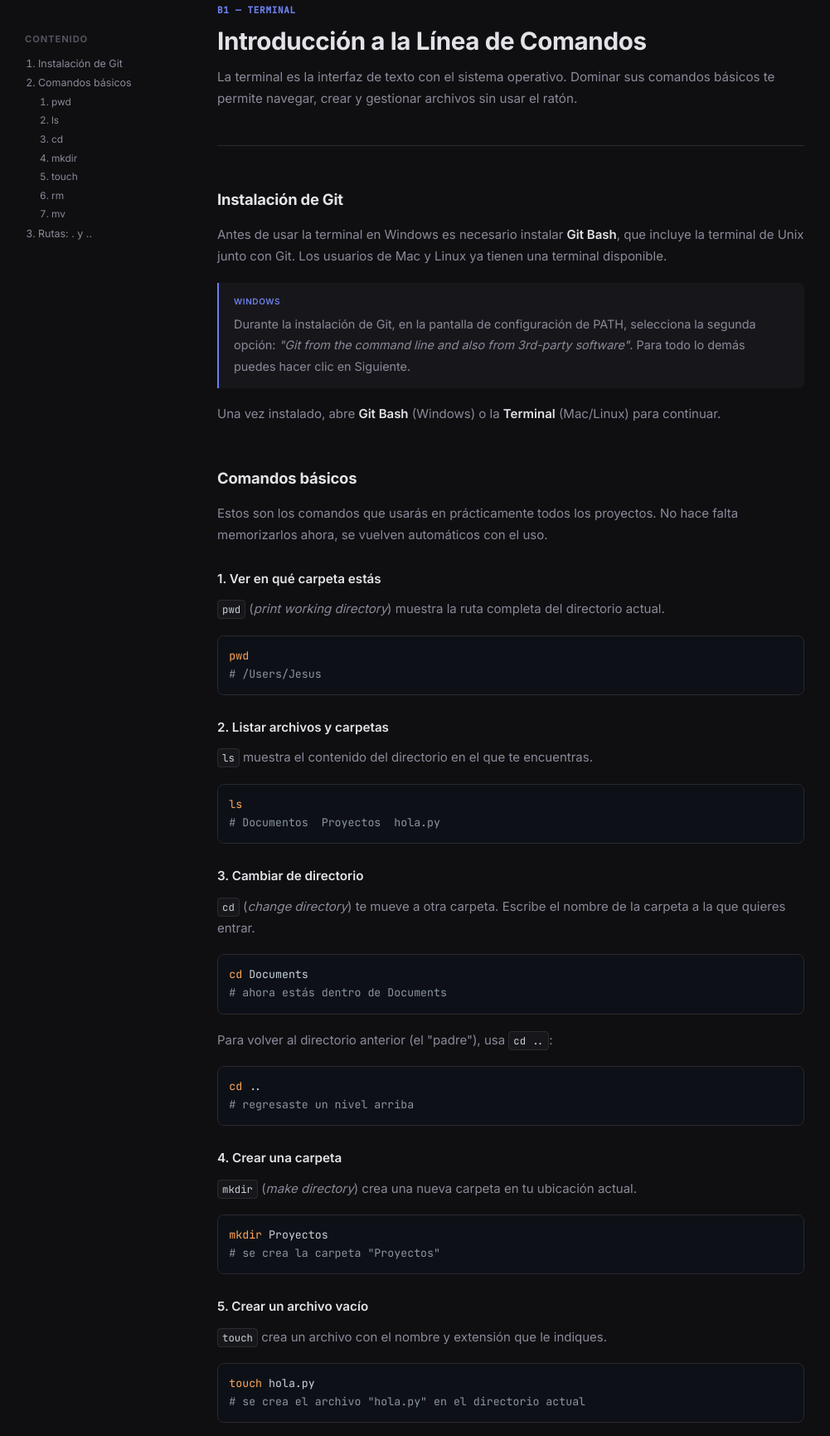
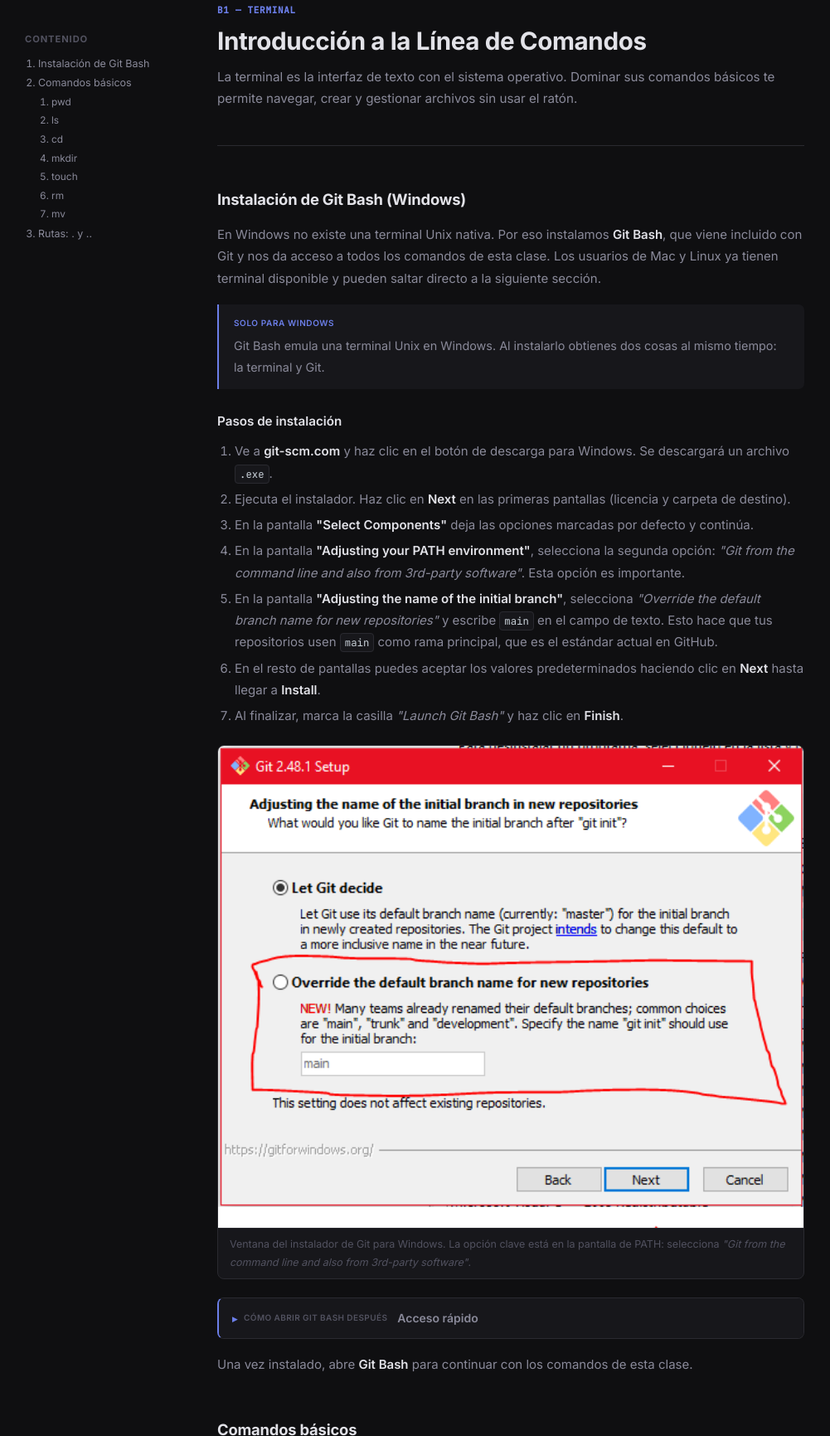
Before and after one commit to jmlopezfabian/Introduccion-DS-Tukey, a plain HTML site: page docs/terminal.html in a window 1280 px wide. Shown: the part 97-1828 px from the top of the page at 83% size, without its empty margins (140-1141 px from the left). Drawn offline with nearby package versions, Linux system fonts and the light colour scheme.

Commit message:
Git bash setup

```diff
--- a/docs/terminal.html
+++ b/docs/terminal.html
@@ -68,6 +68,10 @@
   .dbody>*:last-child{margin-bottom:0}
   .tag{font-size:10px;font-weight:600;letter-spacing:.4px;text-transform:uppercase;color:var(--text-3);margin-right:4px}
 
+  .fig{margin:22px 0;border:1px solid var(--border);border-radius:8px;overflow:hidden;background:var(--bg-alt)}
+  .fig img{display:block;width:100%;height:auto}
+  .fig-caption{padding:8px 14px;font-size:.78rem;color:var(--text-3);border-top:1px solid var(--border)}
+
   @media(max-width:860px){.toc-sidebar{display:none}}
 </style>
 </head>
@@ -85,7 +89,7 @@
   <aside class="toc-sidebar">
     <h2>Contenido</h2>
     <ol>
-      <li><a href="#instalacion">Instalación de Git</a></li>
+      <li><a href="#instalacion">Instalación de Git Bash</a></li>
       <li><a href="#comandos">Comandos básicos</a>
         <ol>
           <li><a href="#pwd">pwd</a></li>
@@ -109,15 +113,42 @@
       <p class="lead">La terminal es la interfaz de texto con el sistema operativo. Dominar sus comandos básicos te permite navegar, crear y gestionar archivos sin usar el ratón.</p>
     </div>
 
-    <h2 id="instalacion">Instalación de Git</h2>
-    <p>Antes de usar la terminal en Windows es necesario instalar <strong>Git Bash</strong>, que incluye la terminal de Unix junto con Git. Los usuarios de Mac y Linux ya tienen una terminal disponible.</p>
+    <h2 id="instalacion">Instalación de Git Bash (Windows)</h2>
+    <p>En Windows no existe una terminal Unix nativa. Por eso instalamos <strong>Git Bash</strong>, que viene incluido con Git y nos da acceso a todos los comandos de esta clase. Los usuarios de Mac y Linux ya tienen terminal disponible y pueden saltar directo a la siguiente sección.</p>
 
     <div class="def">
-      <div class="def-label">Windows</div>
-      <p>Durante la instalación de Git, en la pantalla de configuración de PATH, selecciona la segunda opción: <em>"Git from the command line and also from 3rd-party software"</em>. Para todo lo demás puedes hacer clic en Siguiente.</p>
+      <div class="def-label">Solo para Windows</div>
+      <p>Git Bash emula una terminal Unix en Windows. Al instalarlo obtienes dos cosas al mismo tiempo: la terminal y Git.</p>
     </div>
 
-    <p>Una vez instalado, abre <strong>Git Bash</strong> (Windows) o la <strong>Terminal</strong> (Mac/Linux) para continuar.</p>
+    <h3>Pasos de instalación</h3>
+    <ol>
+      <li>Ve a <strong>git-scm.com</strong> y haz clic en el botón de descarga para Windows. Se descargará un archivo <code>.exe</code>.</li>
+      <li>Ejecuta el instalador. Haz clic en <strong>Next</strong> en las primeras pantallas (licencia y carpeta de destino).</li>
+      <li>En la pantalla <strong>"Select Components"</strong> deja las opciones marcadas por defecto y continúa.</li>
+      <li>En la pantalla <strong>"Adjusting your PATH environment"</strong>, selecciona la segunda opción: <em>"Git from the command line and also from 3rd-party software"</em>. Esta opción es importante.</li>
+      <li>En la pantalla <strong>"Adjusting the name of the initial branch"</strong>, selecciona <em>"Override the default branch name for new repositories"</em> y escribe <code>main</code> en el campo de texto. Esto hace que tus repositorios usen <code>main</code> como rama principal, que es el estándar actual en GitHub.</li>
+      <li>En el resto de pantallas puedes aceptar los valores predeterminados haciendo clic en <strong>Next</strong> hasta llegar a <strong>Install</strong>.</li>
+      <li>Al finalizar, marca la casilla <em>"Launch Git Bash"</em> y haz clic en <strong>Finish</strong>.</li>
+    </ol>
+
+    <div class="fig">
+      <img src="assets/git-basico/instalarGit.png" alt="Ventana de instalación de Git en Windows">
+      <div class="fig-caption">Ventana del instalador de Git para Windows. La opción clave está en la pantalla de PATH: selecciona <em>"Git from the command line and also from 3rd-party software"</em>.</div>
+    </div>
+
+    <details class="ex">
+      <summary><span class="tag">Cómo abrir Git Bash después</span> Acceso rápido</summary>
+      <div class="dbody">
+        <p>Una vez instalado, puedes abrir Git Bash de dos formas:</p>
+        <ul>
+          <li>Busca <strong>Git Bash</strong> en el menú Inicio de Windows.</li>
+          <li>Haz clic derecho en cualquier carpeta del Explorador de archivos y selecciona <em>"Open Git Bash here"</em> — esto abre la terminal ya posicionada en esa carpeta.</li>
+        </ul>
+      </div>
+    </details>
+
+    <p>Una vez instalado, abre <strong>Git Bash</strong> para continuar con los comandos de esta clase.</p>
 
     <h2 id="comandos">Comandos básicos</h2>
     <p>Estos son los comandos que usarás en prácticamente todos los proyectos. No hace falta memorizarlos ahora, se vuelven automáticos con el uso.</p>
```
Also changed, not shown: docs/git-basico.html (+4 -4 lines).
